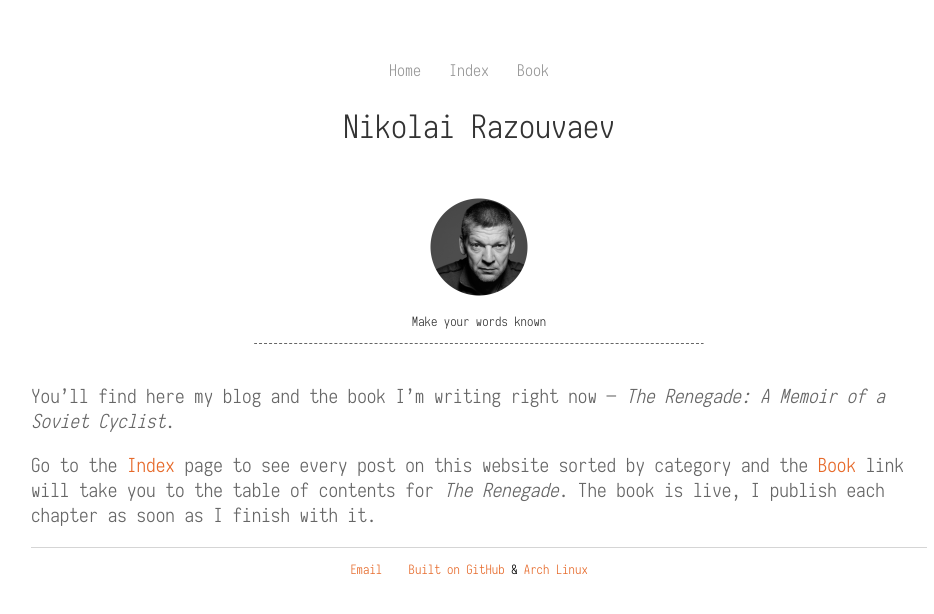
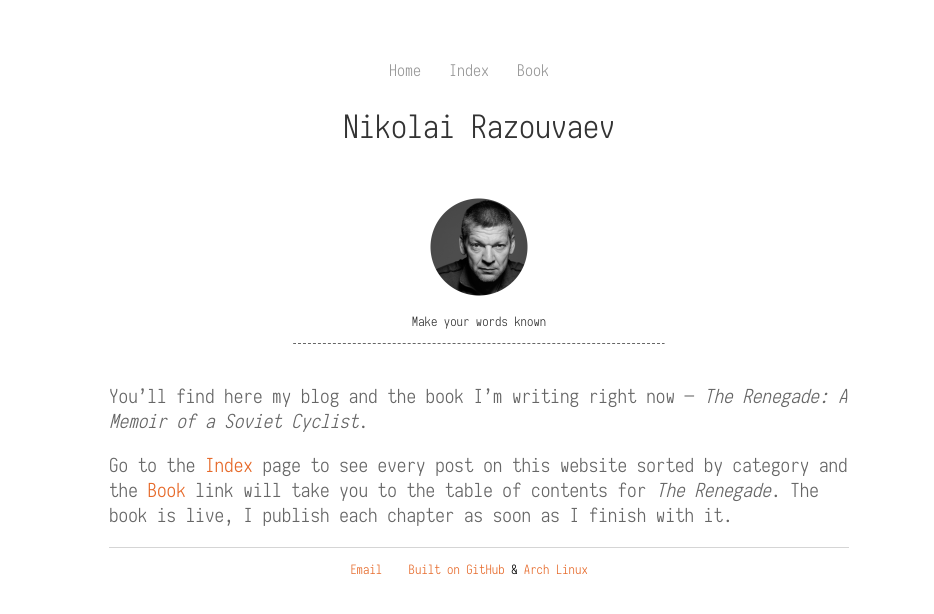
Before and after one commit to nkrzv/nkrzv.github.io, a Jekyll site: the page built from index.html, in a window 1280 px wide. Shown: the top 614 px of the page, without its empty margins (161-1095 px from the left). Built offline with Jekyll 4.4.1, drawn with Linux system fonts in a browser that asks for light colours.

Commit message:
Update main.css

```diff
--- a/css/main.css
+++ b/css/main.css
@@ -12,7 +12,8 @@
  }
 body {
     margin: 60px auto;
-    width: 70%;
+    width: 740px;
+    max-width: 95%;
    font-family: 'Iosevka Light'
 }
 nav ul, footer ul {
```
